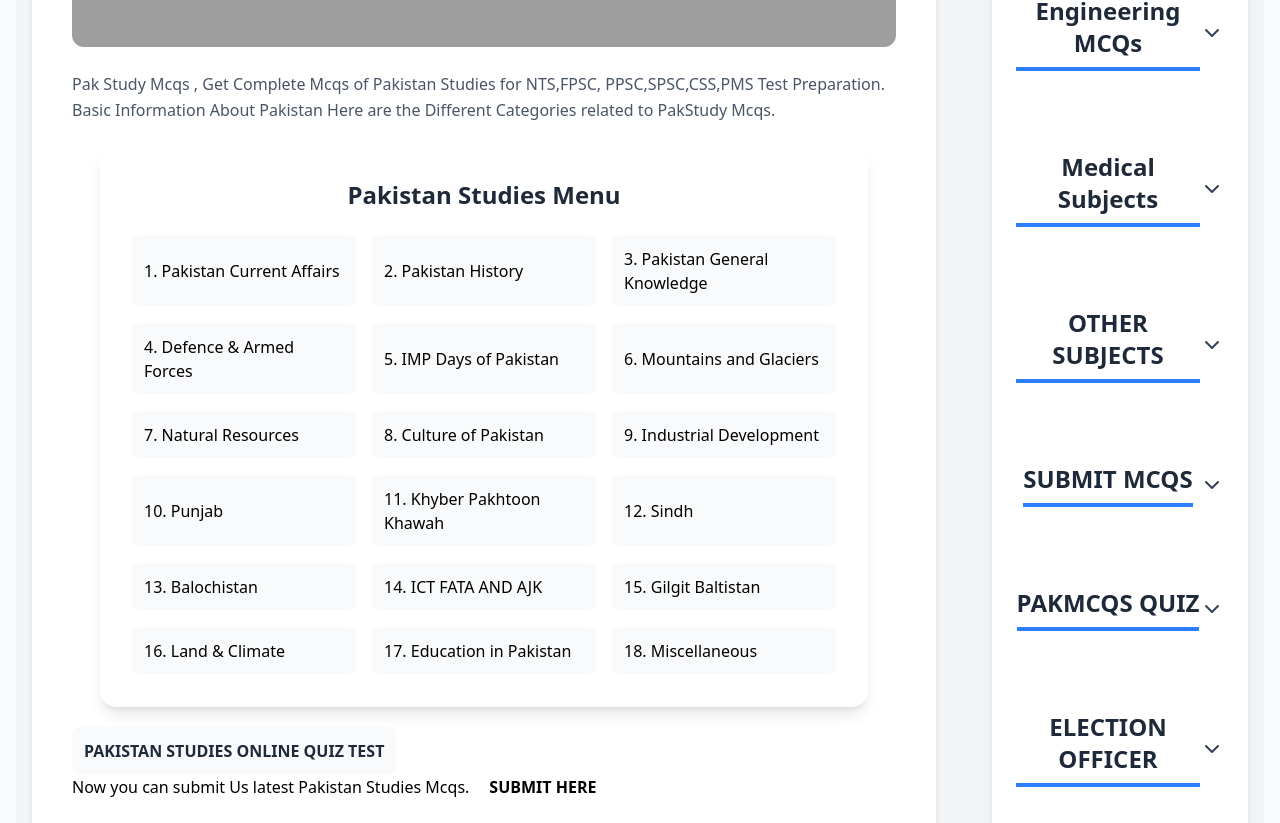
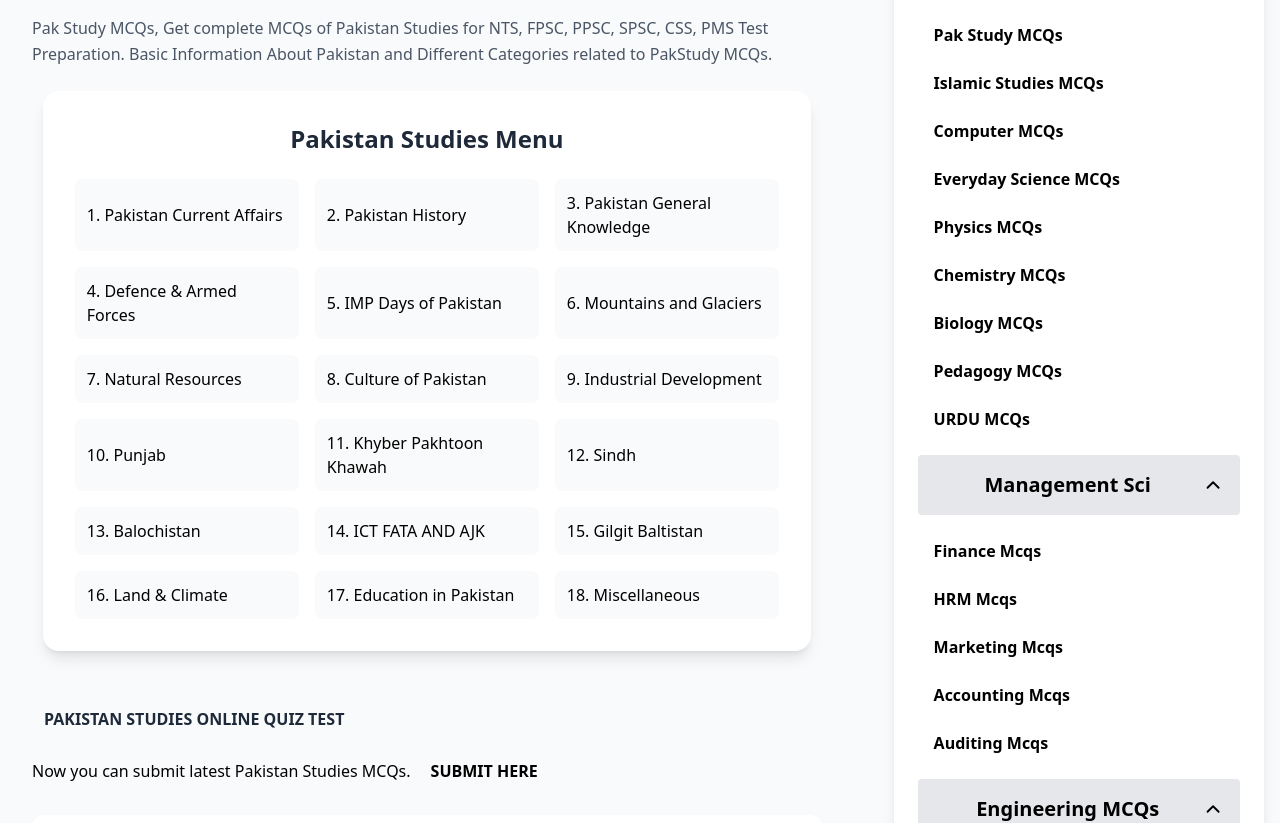
Before and after one commit to nabilroghani/PAK_MCQS, a React (Vite) app: page /pak-study in a window 1280 px wide. Shown: the part 565-1388 px from the top of the page. Built offline with nearby package versions, Linux system fonts and the light colour scheme; grey boxes are pictures that could not be loaded.

Commit message:
changes done

```diff
--- a/src/Components/MCQsPageTemplate.jsx
+++ b/src/Components/MCQsPageTemplate.jsx
@@ -16,7 +16,7 @@ const MCQsPageTemplate = ({
 
   return (
     <div className="max-w-7xl mx-auto px-4 py-8 bg-gray-50/50">
-      <div className="grid grid-cols-1 lg:grid-cols-12 gap-8">
+      <div className="grid grid-cols-1  lg:grid-cols-12 gap-8">
 
         {/* LEFT SIDE: Main Content */}
         <div className="lg:col-span-8 space-y-8">
@@ -112,7 +112,7 @@ const MCQsPageTemplate = ({
         </div>
 
         {/* RIGHT SIDE: Sidebar */}
-        <aside className="lg:col-span-4 space-y-6">
+        <aside className="lg:col-span-4 w-4/5 space-y-6">
           <div className="sticky top-28">
             <MCQs_cart_RightSide />
           </div>
--- a/src/Components/MCQs_cart_RightSide.jsx
+++ b/src/Components/MCQs_cart_RightSide.jsx
@@ -1,53 +1,60 @@
 import React, { useState } from "react";
-import { FiChevronDown, FiMessageCircle } from "react-icons/fi";
-import { FiChevronUp } from "react-icons/fi";
+import { FiChevronDown, FiChevronUp } from "react-icons/fi";
 import Title from "./Title.jsx";
 import { mcqDataCategory } from "../assets/category.js";
 
-export default function MCQs_cart_RightSide() {
-  const [openMenu, setOpenMenu] = useState(null);
+export default function MCQs_cart_RightSide({ className = "" }) {
+  // All categories open by default
+  const initialOpenState = {};
+  mcqDataCategory.forEach((cat) => {
+    initialOpenState[cat.name] = true;
+  });
+
+  const [openMenu, setOpenMenu] = useState(initialOpenState);
 
   const toggleDropdown = (menuName) => {
-    setOpenMenu(openMenu === menuName ? null : menuName);
+    setOpenMenu((prev) => ({
+      ...prev,
+      [menuName]: !prev[menuName],
+    }));
   };
+
   return (
-    <div>
-      {/* right side of MCQs Cart  */}
-
-      <div className="hidden md:block md:w-1.5/5 pl-6 ">
-        <div className=" bg-white shadow-lg rounded-xl p-6">
+    <div
+      className={`hidden md:block ${className} pl-6 top-10 self-start`}
+    >
+      <div className="bg-white shadow-lg rounded-xl p-6">
         {mcqDataCategory.map((category) => (
+          <div key={category.id} className="mb-4">
+            {/* Category Header */}
             <div
+              className="flex justify-between items-center px-4 py-2 bg-gray-200 hover:bg-blue-800 hover:text-white rounded cursor-pointer"
               onClick={() => toggleDropdown(category.name)}
-              key={category.id}
             >
-              <div className="flex justify-center items-center">
               <Title text={category.name} />
-                <div onClick={() => toggleDropdown(category.name)}>
-                  {openMenu === category.name ? (
-                    <FiChevronUp className="text-2xl text-gray-700" />
+              {openMenu[category.name] ? (
+                <FiChevronUp className="text-2xl" />
               ) : (
-                    <FiChevronDown className="text-2xl text-gray-700" />
+                <FiChevronDown className="text-2xl" />
               )}
             </div>
-              </div>
 
+            {/* Subcategories */}
+            {openMenu[category.name] && (
               <div className="mt-4 flex flex-col gap-2">
-                {openMenu === category.name
-                  ? category.subCategories.map((sub) => (
+                {category.subCategories.map((sub) => (
                   <div
                     key={sub.id}
                     className="px-4 py-2 font-semibold rounded-lg hover:text-blue-600 hover:bg-gray-100 cursor-pointer transition-colors"
                   >
                     {sub.name}
                   </div>
-                    ))
-                  : null}
+                ))}
               </div>
+            )}
           </div>
         ))}
       </div>
     </div>
-    </div>
   );
 }
--- a/src/Components/Title.jsx
+++ b/src/Components/Title.jsx
@@ -2,8 +2,8 @@ import React from "react";
 
 export default function Title({ text }) {
   return (
-    <div className="w-full flex justify-center my-8">
-      <h1 className="text-3xl md:text-2xl font-bold text-gray-800 text-center border-b-4 border-blue-500 pb-2">
+    <div className="w-full flex justify-center my-2">
+      <h1 className="text-3xl md:text-xl font-bold  text-center">
         {text}
       </h1>
     </div>
--- a/src/assets/category.js
+++ b/src/assets/category.js
@@ -21,7 +21,7 @@ export const mcqDataCategory = [
   },
   {
     id: 2,
-    name: "Management Sciences",
+    name: "Management Sci",
     subCategories: [
       { id: 1, name: "Finance Mcqs" },
       { id: 2, name: "HRM Mcqs" },
--- a/src/pages/EveryDay_sci.jsx
+++ b/src/pages/EveryDay_sci.jsx
@@ -4,7 +4,7 @@ import MCQs_Cart_leftSide from "../Components/MCQs_Cart_leftSide";
 
 export default function EveryDay_sci() {
   return (
-    <div className="bg-gray-100 min-h-screen py-8 px-4">
+    <div className="min-h-screen py-8 px-4">
       <div className="max-w-7xl mx-auto grid grid-cols-1 lg:grid-cols-4 gap-8">
         {/* Main Content */}
         <div className="lg:col-span-3 bg-white rounded-2xl shadow-md p-6 md:p-10">
--- a/src/pages/Islamci_MCQs.jsx
+++ b/src/pages/Islamci_MCQs.jsx
@@ -4,58 +4,57 @@ import MCQs_Cart_leftSide from "../Components/MCQs_Cart_leftSide";
 
 export default function Islamci_MCQs() {
   return (
-    <div className="bg-gray-100 min-h-screen py-8 px-4">
-      <div className="max-w-7xl mx-auto grid grid-cols-1 lg:grid-cols-4 gap-8">
-        {/* Main Content */}
-        <div className="lg:col-span-3 bg-white rounded-2xl shadow-md p-6 md:p-10">
+    <div className="min-h-screen">
+      {/* Main Grid */}
+      <div className="max-w-7xl mx-auto grid grid-cols-1 lg:grid-cols-[2.5fr_1.2fr] gap-8 items-start">
+        {/* ================= LEFT SIDE ================= */}
+        <div className=" rounded-2xl  p-4">
           <h1 className="text-2xl md:text-3xl font-bold text-gray-800 mb-6">
-            Islamic Studies Mcqs
+            Islamic Studies MCQs
           </h1>
 
           <div className="overflow-hidden rounded-xl mb-6">
             <img
               src="https://pakmcqs.com/wp-content/uploads/2020/08/islamic-studies-mcqs-NEW-PakMcqs.jpg.webp"
-              alt="islamic MCQs"
+              alt="Islamic MCQs"
               className="w-full h-56 md:h-80 object-cover hover:scale-105 transition duration-500"
             />
           </div>
-          <div className=" flex rounded-lg  mt-5">
+
+          <div className="flex rounded-lg mt-5 gap-4">
             <p className="text-gray-800 bg-gray-50 p-3 font-bold hover:bg-[#8CA895] rounded-xl hover:text-white transition duration-300 cursor-pointer">
               ISLAMIC STUDY MCQS
             </p>
-
             <p className="text-gray-800 bg-gray-50 p-3 font-bold hover:bg-[#8CA895] rounded-xl hover:text-white transition duration-300 cursor-pointer">
               ISLAMIC STUDY QUIZ TEST
             </p>
           </div>
 
           <p className="text-gray-600 leading-relaxed mb-6">
-            <b>Islamic Studies Mcqs </b> are from the history of Islam, basic
+            <b>Islamic Studies MCQs </b> are from the history of Islam, basic
             Islamic knowledge and beliefs, the life of Prophet Muhammad (PBUH)
             and his companions (R.A), Quran & Sunnah, Islamic world and
-            practices. most important of Islamic Studies, Islamiat, Islamyat
-            MCQs Notes
+            practices. Most important of Islamic Studies, Islamiat, Islamyat
+            MCQs Notes.
           </p>
 
-          <div className="flex gap-5">
+          <div className="flex gap-5 mb-8">
             <p>
-              Now you can also submit Us latest OR your Recent Test Islamic
-              Studies Mcqs.{" "}
+              Now you can also submit latest or your recent Islamic Studies
+              MCQs.
             </p>
             <button className="font-bold rounded hover:text-green-800 cursor-pointer transition duration-300">
               SUBMIT HERE
             </button>
           </div>
 
-          <div className="rounded-xl  mt-10">
+          <div className="rounded-xl">
             <MCQs_Cart_leftSide className="w-full" />
           </div>
         </div>
 
-        {/* Right Side Component */}
-        <div className="lg:col-span-1">
-          <MCQs_cart_RightSide />
-        </div>
+        {/* ================= RIGHT SIDE ================= */}
+        <MCQs_cart_RightSide className="mt-20" />
       </div>
     </div>
   );
--- a/src/pages/PakStudy_MCQs.jsx
+++ b/src/pages/PakStudy_MCQs.jsx
@@ -4,14 +4,16 @@ import MCQs_Cart_leftSide from "../Components/MCQs_Cart_leftSide";
 
 export default function PakStudy_MCQs() {
   return (
-    <div className="bg-gray-100 min-h-screen py-8 px-4">
-      <div className="max-w-7xl mx-auto grid grid-cols-1 lg:grid-cols-4 gap-8">
-        {/* Main Content */}
-        <div className="lg:col-span-3 bg-white rounded-2xl shadow-md p-6 md:p-10">
+    <div className="min-h-screen">
+      {/* Main Grid */}
+      <div className="max-w-7xl mx-auto grid grid-cols-1 lg:grid-cols-[2.5fr_1.2fr] gap-8 items-start">
+        {/* ================= LEFT SIDE ================= */}
+        <div className="rounded-2xl  p-4">
           <h1 className="text-2xl md:text-3xl font-bold text-gray-800 mb-6">
-            Pak Study Mcqs
+            Pak Study MCQs
           </h1>
 
+          {/* Image */}
           <div className="overflow-hidden rounded-xl mb-6">
             <img
               src="https://pakmcqs.com/wp-content/uploads/2017/10/PAKISTAN-STUDIES-MCQS-PakMcqs.com_.jpg.webp"
@@ -20,94 +22,73 @@ export default function PakStudy_MCQs() {
             />
           </div>
 
+          {/* Description */}
           <p className="text-gray-600 leading-relaxed mb-6">
-            Pak Study Mcqs , Get Complete Mcqs of Pakistan Studies for NTS,FPSC,
-            PPSC,SPSC,CSS,PMS Test Preparation. Basic Information About Pakistan
-            Here are the Different Categories related to PakStudy Mcqs.
+            Pak Study MCQs, Get complete MCQs of Pakistan Studies for NTS, FPSC,
+            PPSC, SPSC, CSS, PMS Test Preparation. Basic Information About
+            Pakistan and Different Categories related to PakStudy MCQs.
           </p>
-          <div className="bg-white p-6 md:p-8 rounded-2xl shadow-lg max-w-3xl mx-auto">
+
+          {/* Menu Section */}
+          <div className="bg-white p-6 md:p-8 rounded-2xl shadow-lg max-w-3xl mx-auto mb-6">
             <h2 className="text-2xl font-bold text-gray-800 mb-6 text-center">
               Pakistan Studies Menu
             </h2>
+
             <div className="grid grid-cols-1 sm:grid-cols-2 md:grid-cols-3 gap-4">
-              <div className="flex items-center justify-between p-3 bg-gray-50 rounded-lg hover:bg-blue-50 transition">
-                <span>1. Pakistan Current Affairs</span>
-              </div>
-              <div className="flex items-center justify-between p-3 bg-gray-50 rounded-lg hover:bg-blue-50 transition">
-                <span>2. Pakistan History</span>
-              </div>
-              <div className="flex items-center justify-between p-3 bg-gray-50 rounded-lg hover:bg-blue-50 transition">
-                <span>3. Pakistan General Knowledge</span>
-              </div>
-              <div className="flex items-center justify-between p-3 bg-gray-50 rounded-lg hover:bg-blue-50 transition">
-                <span>4. Defence & Armed Forces</span>
-              </div>
-              <div className="flex items-center justify-between p-3 bg-gray-50 rounded-lg hover:bg-blue-50 transition">
-                <span>5. IMP Days of Pakistan</span>
-              </div>
-              <div className="flex items-center justify-between p-3 bg-gray-50 rounded-lg hover:bg-blue-50 transition">
-                <span>6. Mountains and Glaciers</span>
-              </div>
-              <div className="flex items-center justify-between p-3 bg-gray-50 rounded-lg hover:bg-blue-50 transition">
-                <span>7. Natural Resources</span>
-              </div>
-              <div className="flex items-center justify-between p-3 bg-gray-50 rounded-lg hover:bg-blue-50 transition">
-                <span>8. Culture of Pakistan</span>
-              </div>
-              <div className="flex items-center justify-between p-3 bg-gray-50 rounded-lg hover:bg-blue-50 transition">
-                <span>9. Industrial Development</span>
-              </div>
-              <div className="flex items-center justify-between p-3 bg-gray-50 rounded-lg hover:bg-blue-50 transition">
-                <span>10. Punjab</span>
-              </div>
-              <div className="flex items-center justify-between p-3 bg-gray-50 rounded-lg hover:bg-blue-50 transition">
-                <span>11. Khyber Pakhtoon Khawah</span>
-              </div>
-              <div className="flex items-center justify-between p-3 bg-gray-50 rounded-lg hover:bg-blue-50 transition">
-                <span>12. Sindh</span>
-              </div>
-              <div className="flex items-center justify-between p-3 bg-gray-50 rounded-lg hover:bg-blue-50 transition">
-                <span>13. Balochistan</span>
-              </div>
-              <div className="flex items-center justify-between p-3 bg-gray-50 rounded-lg hover:bg-blue-50 transition">
-                <span>14. ICT FATA AND AJK</span>
-              </div>
-              <div className="flex items-center justify-between p-3 bg-gray-50 rounded-lg hover:bg-blue-50 transition">
-                <span>15. Gilgit Baltistan</span>
-              </div>
-              <div className="flex items-center justify-between p-3 bg-gray-50 rounded-lg hover:bg-blue-50 transition">
-                <span>16. Land & Climate</span>
-              </div>
-              <div className="flex items-center justify-between p-3 bg-gray-50 rounded-lg hover:bg-blue-50 transition">
-                <span>17. Education in Pakistan</span>
-              </div>
-              <div className="flex items-center justify-between p-3 bg-gray-50 rounded-lg hover:bg-blue-50 transition">
-                <span>18. Miscellaneous</span>
-              </div>
+              {[
+                "1. Pakistan Current Affairs",
+                "2. Pakistan History",
+                "3. Pakistan General Knowledge",
+                "4. Defence & Armed Forces",
+                "5. IMP Days of Pakistan",
+                "6. Mountains and Glaciers",
+                "7. Natural Resources",
+                "8. Culture of Pakistan",
+                "9. Industrial Development",
+                "10. Punjab",
+                "11. Khyber Pakhtoon Khawah",
+                "12. Sindh",
+                "13. Balochistan",
+                "14. ICT FATA AND AJK",
+                "15. Gilgit Baltistan",
+                "16. Land & Climate",
+                "17. Education in Pakistan",
+                "18. Miscellaneous",
+              ].map((item, index) => (
+                <div
+                  key={index}
+                  className="flex items-center justify-between p-3 bg-gray-50 rounded-lg hover:bg-blue-50 transition"
+                >
+                  <span>{item}</span>
+                </div>
+              ))}
             </div>
           </div>
 
-          <div className="bg-gray-50 p-3 inline-block rounded-lg  mt-5">
-            <p className="text-gray-800  font-bold ">
+          {/* Quiz Section */}
+          <div className="bg-gray-50 p-3 inline-block rounded-lg mt-5 mb-4">
+            <p className="text-gray-800 font-bold">
               PAKISTAN STUDIES ONLINE QUIZ TEST
             </p>
           </div>
-          <div className="flex gap-5">
-            <p>Now you can submit Us latest Pakistan Studies Mcqs. </p>
+
+          <div className="flex gap-5 mb-8">
+            <p>Now you can submit latest Pakistan Studies MCQs.</p>
             <button className="font-bold rounded hover:text-green-800 cursor-pointer transition duration-300">
               SUBMIT HERE
             </button>
           </div>
 
-          <div className="rounded-xl  mt-10">
+          {/* MCQs List */}
+          <div className="rounded-xl">
             <MCQs_Cart_leftSide className="w-full" />
           </div>
         </div>
 
-        {/* Right Side Component */}
-        <div className="lg:col-span-1">
-          <MCQs_cart_RightSide />
-        </div>
+        {/* ================= RIGHT SIDE ================= */}
+
+        <MCQs_cart_RightSide className="mt-20" />
       </div>
     </div>
   );
```
Also changed, not shown: src/Components/MCQS_cart.jsx (+5 -5 lines), src/Components/MCQs_Cart_leftSide.jsx (+17 -10 lines), src/pages/GK_MCQs.jsx (+25 -18 lines), src/pages/Home.jsx (+4 -4 lines). Lines whose indentation alone changed are shown as unchanged.
